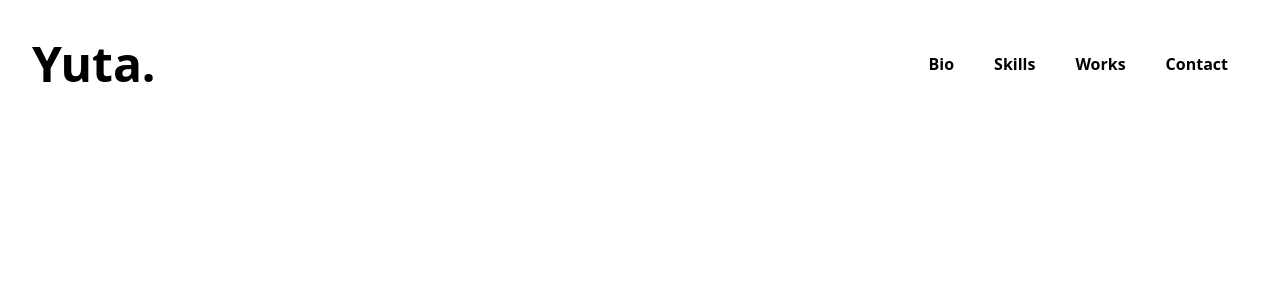
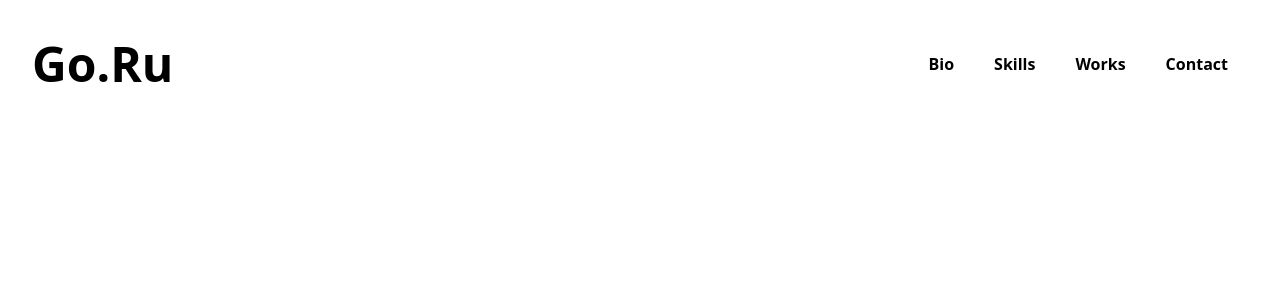
Before and after one commit to GoRuGoo/Next-gorugo-frontend, a Next.js app: page / in a window 1280 px wide. Shown: the top 300 px of the page. Built offline with nearby package versions, Linux system fonts and the light colour scheme; a web font is replaced by a local one.

Commit message:
style: 名前変更

```diff
--- a/components/layouts/Header.js
+++ b/components/layouts/Header.js
@@ -9,7 +9,7 @@ export default function Header() {
     <nav class="bg-white md:py-10 py-3.5 flex px-3 item-center m-auto">
       <div class="container flex flex-wrap items-center justify-between mx-auto">
         <a href="/" class="font-bold  text-5xl px-5">
-          Yuta.
+          Go.Ru
         </a>
         <button
           data-collapse-toggle="navbar-default"
@@ -19,7 +19,6 @@ export default function Header() {
           aria-controls="navbar-default"
           aria-expanded="false"
         >
-          <span class="sr-only">Open main menu</span>
           <svg
             class="w-6 h-6"
             aria-hidden="true"
```
